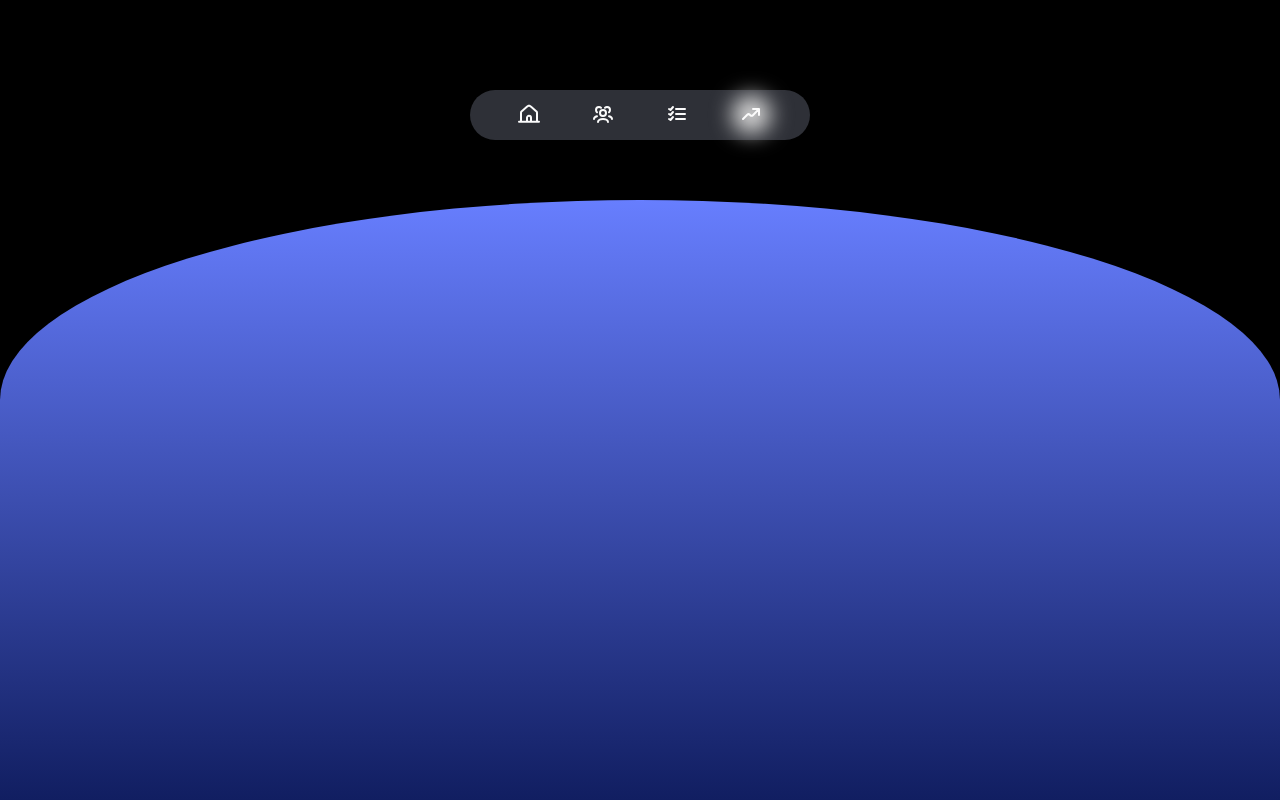
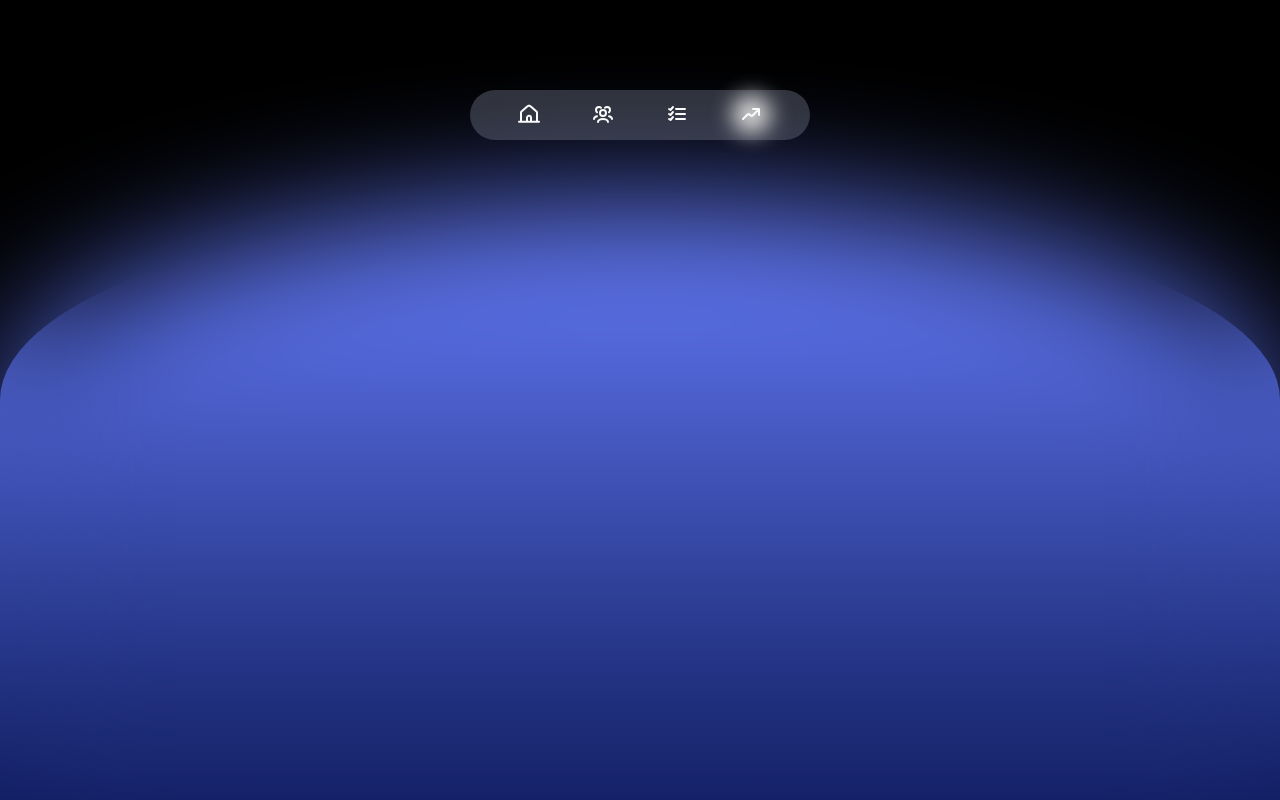
Before and after one commit to NotcoinCash/Frontend, a React (Vite) app: page /boosts in a window 1280 px wide. Built offline with nearby package versions, Linux system fonts and the light colour scheme.

Commit message:
add blur element

```diff
--- a/src/pages/boost/Boost.tsx
+++ b/src/pages/boost/Boost.tsx
@@ -4,6 +4,7 @@ import Navbar from "../../components/navbar/Navbar";
 function Boost() {
     return (
         <div className="container">
+            <div className="blur__element"></div>
             <h1>Boost</h1>
             <Navbar></Navbar>
         </div>
--- a/src/pages/friends/Friends.tsx
+++ b/src/pages/friends/Friends.tsx
@@ -4,6 +4,7 @@ import Navbar from "../../components/navbar/Navbar";
 function Friends() {
     return (
         <div className="container">
+            <div className="blur__element"></div>
             <h1>Friends</h1>
             <Navbar></Navbar>
         </div>
--- a/src/pages/task/Task.tsx
+++ b/src/pages/task/Task.tsx
@@ -3,6 +3,7 @@ import Navbar from "../../components/navbar/Navbar"
 function Task() {
     return (
         <div className="container">
+            <div className="blur__element"></div>
             <h1>Task</h1>
             <Navbar></Navbar>
         </div>
```
